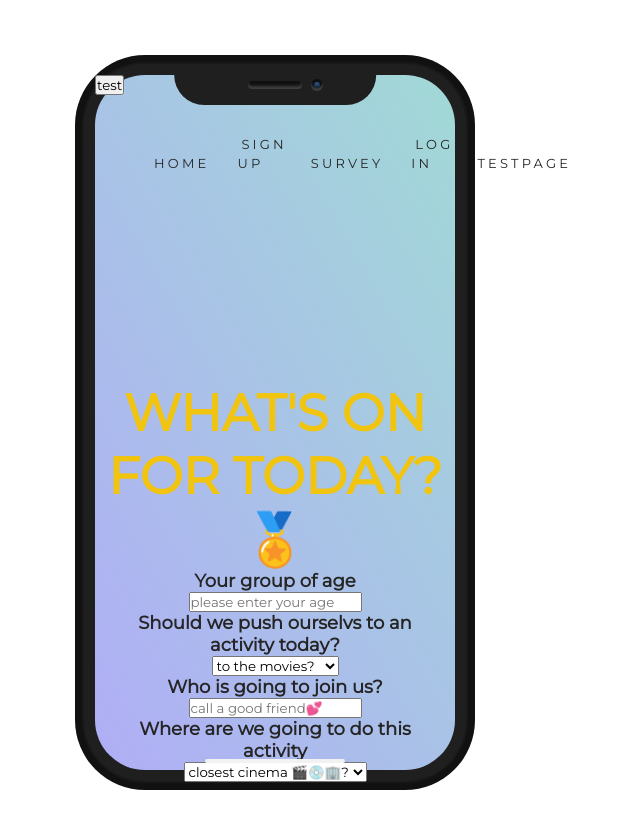
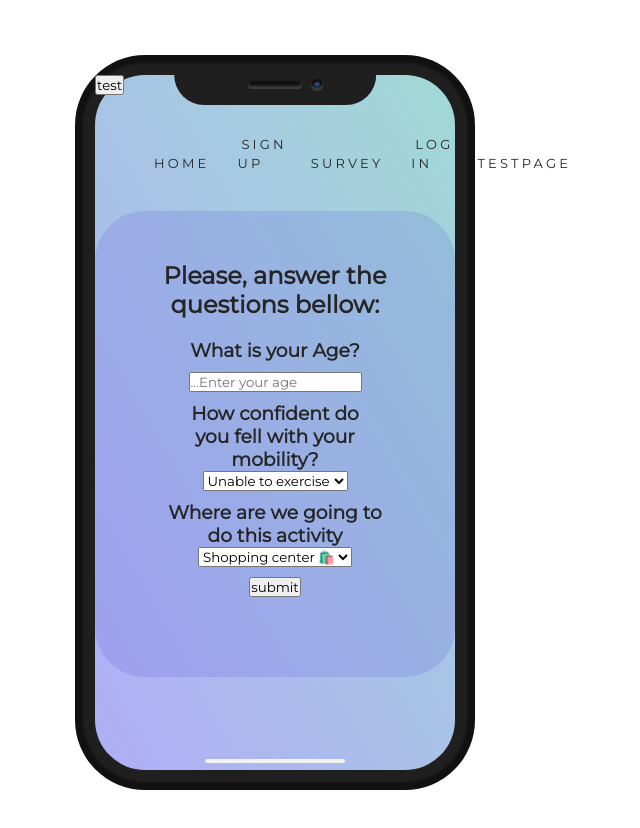
Before and after one commit to MrDrops/project2-support-buddy-front, a React (Create React App) app in the folder mental-health-app/: page /survey in a window 1280 px wide. Shown: the top 828 px of the page, without its empty margins (365-1005 px from the left). Built offline with nearby package versions, Linux system fonts and the light colour scheme.

Commit message:
new survey

```diff
--- a/mental-health-app/src/App.css
+++ b/mental-health-app/src/App.css
@@ -192,3 +192,37 @@ button:active {
   align-items: center;
   text-align: center;
 }
+
+
+
+.container{
+  background: rgba(89, 89, 218, 0.192);
+  border-radius: 50px;
+}
+
+.box{
+  text-align: center;
+  margin: 50px;
+
+}
+
+.box-1{
+  margin: 20px;
+
+}
+
+.form-1{
+  margin: 10px;
+}
+
+.box-2{
+  margin: 10px;
+}
+
+.box-3{
+  margin: 10px;
+}
+
+.s-btn{
+  margin: 10px;
+}
--- a/mental-health-app/src/components/Home.js
+++ b/mental-health-app/src/components/Home.js
@@ -19,7 +19,7 @@ function Home () {
 
 
            <div className="wrapper">
-           <Cards img="https://www.kindpng.com/picc/m/616-6167538_run-icon-circle-hd-png-download.png"
+           <Cards img="https://cdn-icons-png.flaticon.com/512/2780/2780119.png"
            title="Keep Fit"
            description="“It never gets easier, you just get better!”" />
 
--- a/mental-health-app/src/components/PopUpMessage.js
+++ b/mental-health-app/src/components/PopUpMessage.js
@@ -16,5 +16,5 @@ const PopUpMessage = () => {
             </Popup>
         </div>
     )
-}
+};
 export default PopUpMessage
--- a/mental-health-app/src/components/ReactCalendar.js
+++ b/mental-health-app/src/components/ReactCalendar.js
@@ -1,20 +1,20 @@
-import React, { useState} from "react";
-import Calendar from "react-calendar";
-import './NewCalendar.css';
+// import React, { useState} from "react";
+// import Calendar from "react-calendar";
+// import './NewCalendar.css';
 
 
-const ReactCalendar = () => {
-    const [date, setDate] = useState([new Date(2022, 5, 1), new Date(2022, 5, 4)] );
+// const ReactCalendar = () => {
+//     const [date, setDate] = useState([new Date(2022, 5, 1), new Date(2022, 5, 4)] );
 
-    const onChange = date => {
-        setDate(date);
-    };
+//     const onChange = date => {
+//         setDate(date);
+//     };
 
-    return (
-        <div class="Calendar">
-            <h2>Track your activity</h2><br></br>
-            <Calendar tileContent onChange={onChange} value={date} />
-        </div>
-    )
-}
-export default ReactCalendar
+//     return (
+//         <div class="Calendar">
+//             <h2>Track your activity</h2><br></br>
+//             <Calendar tileContent onChange={onChange} value={date} />
+//         </div>
+//     )
+// }
+// export default ReactCalendar
--- a/mental-health-app/src/components/Survey.js
+++ b/mental-health-app/src/components/Survey.js
@@ -1,48 +1,57 @@
 import React, { Component } from "react";
+// import {useState} from 'react';
+
+//
 
 
 const Survey = () => {
 
-    const age = '';
+
 
         return(
 
-        <div class="box">
+        <div className="container">
 
-           <div>
-             <h1>What's on for today? 🏅 </h1>
-            <h2> Your group of age </h2>
-                <form>
-                    <input className="age" type="integer" placeholder="please enter your age"/>
+           <div className="box">
+             <h2>Please, answer the questions bellow: </h2>
+
+             <div className="box-1">
+            <h3> What is your Age? </h3>
+                <form className="form-1">
+                    <input className="age" type="integer" placeholder="...Enter your age"/>
                 </form>
 
-               <div>
-                    <h2> Should we push ourselvs to an activity today?</h2>
+               <div className="box-2">
+                    <h3> How confident do you fell with your mobility?</h3>
                     <select>
-                        <option value="hangout">Hang out</option>
-                        <option value="swimming">swimming pool</option>
-                        <option selected value="movies">to the movies?</option>
-                        <option value="friends">call a friend?</option>
+                        <option value="Very confident">Very confident</option>
+                        <option value="unsteady">Unsteady at times</option>
+                        <option selected value="movies">Unable to exercise</option>
                     </select>
                 </div>
 
-                <div>
-                    <h2> Who is going to join us?</h2>
+                {/* <div className="box-3">
+                    <h3>Your location</h3>
                     <form>
-                        <input className="age" type="integer" placeholder="call a good friend💕 "/>
+                        <input className="location" type="text" placeholder="call a good friend💕 "/>
                     </form>
-                </div>
+                </div> */}
 
-                <div>
-                    <h2> Where are we going to do this activity</h2>
+                <div className="box-4">
+                    <h3> Where are we going to do this activity</h3>
                     <select>
                         <option value="local-park">Local-park 🏞️</option>
                         <option value="gym">Gym 🏋️ </option>
-                        <option selected value="movies">closest cinema 🎬💿🏢?</option>
+                        <option selected value="shops">Shopping center 🛍️ </option>
                     </select>
+
+                    <div>
+                    <button className="s-btn" type="submit">submit</button>
+                    </div>
                 </div>
 
             </div>
+        </div>
         </div>
         );
 
--- a/mental-health-app/src/index.css
+++ b/mental-health-app/src/index.css
@@ -10,8 +10,8 @@ justify-content: center;
 align-items: center;
 background: #36b0d2
 } */
-.box{
-  /* background: url(https://wallpaperaccess.com/full/4274728.jpg); */
+/* .box{
+  margin: -100px;
   padding: 10px;
   position: relative;
   border-radius: 50px;
@@ -21,7 +21,7 @@ background: #36b0d2
   text-align: center;
   align-items: center;
 
-}
+} */
 /*
 .box::before{
   content: '';
```
